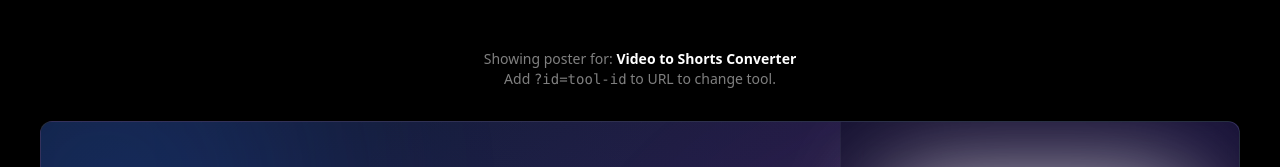
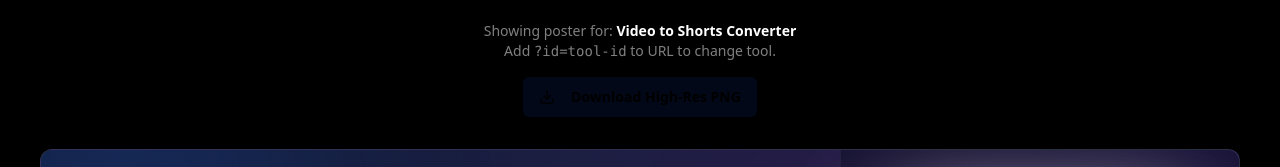
Before and after one commit to tittooin/tittoos-toolbox-hub, a React (Vite) app: page /promo/poster in a window 1280 px wide. Shown: the top 167 px of the page. Built offline with nearby package versions, Linux system fonts and the light colour scheme.

Commit message:
Feat: Implement Download PNG for Tool Posters

```diff
--- a/package.json
+++ b/package.json
@@ -66,6 +66,7 @@
     "google-it": "^1.6.4",
     "google-trends-api": "^4.9.2",
     "heic2any": "^0.0.4",
+    "html2canvas": "^1.4.1",
     "input-otp": "^1.2.4",
     "jspdf": "^3.0.4",
     "jspdf-autotable": "^5.0.2",
--- a/src/pages/promo/ToolPoster.tsx
+++ b/src/pages/promo/ToolPoster.tsx
@@ -2,11 +2,14 @@
 import { useEffect, useState } from 'react';
 import { useSearchParams } from 'react-router-dom';
 import { tools } from '@/data/tools'; // Assuming tools are exported here
-import { Zap, ArrowRight, ScanLine, Smartphone, Layout, Wrench } from "lucide-react";
+import { Zap, ArrowRight, ScanLine, Smartphone, Layout, Wrench, Download } from "lucide-react";
+import { Button } from "@/components/ui/button";
+import html2canvas from 'html2canvas';
 
 export default function ToolPoster() {
     const [searchParams] = useSearchParams();
     const toolId = searchParams.get('id') || 'video-to-shorts'; // Default to video-to-shorts
+    const [isDownloading, setIsDownloading] = useState(false);
 
     // Find tool data
     const tool = tools.find(t => t.id === toolId) || tools[0];
@@ -26,14 +29,58 @@ export default function ToolPoster() {
         line2: tool.name.split(' ').slice(1).join(' ')
     };
 
+    const handleDownload = async () => {
+        setIsDownloading(true);
+        const element = document.getElementById('promo-poster');
+        if (element) {
+            try {
+                // Wait for images to load explicitly if needed, but html2canvas handles most
+                // We add scale: 2 for better resolution (Retina-like)
+                const canvas = await html2canvas(element, {
+                    scale: 2,
+                    useCORS: true,
+                    backgroundColor: null, // Transparent background if any
+                });
+
+                const dataUrl = canvas.toDataURL('image/png');
+                const link = document.createElement('a');
+                link.download = `${toolId}-poster.png`;
+                link.href = dataUrl;
+                link.click();
+            } catch (error) {
+                console.error("Download failed:", error);
+                alert("Failed to download image. Please try again.");
+            } finally {
+                setIsDownloading(false);
+            }
+        }
+    };
+
     return (
         <div className="min-h-screen bg-black flex flex-col items-center justify-center p-4 gap-6">
 
-            {/* Controls (Hidden in Screenshot) */}
-            <div className="text-white/50 text-sm mb-2 text-center">
-                Showing poster for: <span className="text-white font-bold">{tool.name}</span>
-                <br />
-                Add <code>?id=tool-id</code> to URL to change tool.
+            {/* Controls */}
+            <div className="text-white/50 text-sm mb-2 text-center space-y-4">
+                <div>
+                    Showing poster for: <span className="text-white font-bold">{tool.name}</span>
+                    <br />
+                    Add <code>?id=tool-id</code> to URL to change tool.
+                </div>
+
+                <Button
+                    onClick={handleDownload}
+                    disabled={isDownloading}
+                    className="bg-white text-black hover:bg-gray-200 font-bold"
+                >
+                    {isDownloading ? (
+                        <span className="animate-pulse">Generating PNG...</span>
+                    ) : (
+                        <>
+                            <Download className="w-4 h-4 mr-2" />
+                            Download High-Res PNG
+                        </>
+                    )}
+                </Button>
             </div>
 
             {/* Poster Container - 16:9 Social Card 1200x630 */}
@@ -103,7 +150,13 @@ export default function ToolPoster() {
 
                     {/* White Background for QR - MAX BRIGHTNESS - Increased Padding & Size */}
                     <div className="bg-white p-6 rounded-3xl shadow-[0_0_100px_rgba(255,255,255,0.8)] mb-8 transform hover:scale-105 transition-transform duration-300 ring-4 ring-white">
-                        <img src={qrCodeURL} alt={`Scan to open ${tool.name}`} className="w-64 h-64 mix-blend-normal object-contain bg-white rounded-lg" />
+                        {/* Note: CrossOrigin anonymous needed for html2canvas to capture if external */}
+                        <img
+                            src={qrCodeURL}
+                            alt={`Scan to open ${tool.name}`}
+                            className="w-64 h-64 mix-blend-normal object-contain bg-white rounded-lg"
+                            crossOrigin="anonymous"
+                        />
                     </div>
 
                     <div className="flex items-center gap-2 text-white/90 mb-3 bg-black/40 px-4 py-2 rounded-full border border-white/5">
```
Also changed, not shown: 1 other file (tests, documents, lock files or other folders).
